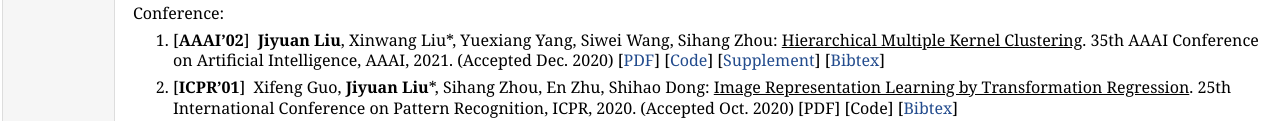
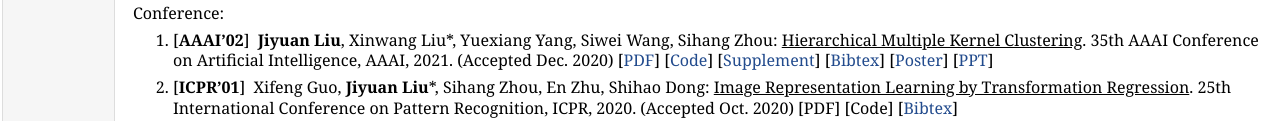
Before and after one commit to bysen32/bysen32.github.io, a plain HTML site: page index.html in a window 1280 px wide. Shown: the part 828-949 px from the top of the page. Drawn offline with Linux system fonts and the light colour scheme.

Commit message:
add poster and ppt of AAAI21 HMKC

```diff
--- a/index.html
+++ b/index.html
@@ -58,7 +58,7 @@ RSS Feed: <a href="http://feed43.com/liujiyuan13.xml"><i>http://feed43.com/liuji
 <h2>Publication</h2>
 <p>Conference:</p>
 <ol>
-<li><p>[<b>AAAI&rsquo;02</b>]&nbsp;&nbsp;<b>Jiyuan Liu</b>, Xinwang Liu*, Yuexiang Yang, Siwei Wang, Sihang Zhou: <u>Hierarchical Multiple Kernel Clustering</u>. 35th AAAI Conference on Artificial Intelligence, AAAI, 2021. (Accepted Dec. 2020) [<a href="pubs/HMKC.pdf">PDF</a>] [<a href="https://github.com/liujiyuan13/HMKC-code_release">Code</a>] [<a href="pubs/HMKC_Appendix.pdf">Supplement</a>] [<a href="bibs/Hierarchical_Multiple_Kernel_Clustering.bib">Bibtex</a>]</p>
+<li><p>[<b>AAAI&rsquo;02</b>]&nbsp;&nbsp;<b>Jiyuan Liu</b>, Xinwang Liu*, Yuexiang Yang, Siwei Wang, Sihang Zhou: <u>Hierarchical Multiple Kernel Clustering</u>. 35th AAAI Conference on Artificial Intelligence, AAAI, 2021. (Accepted Dec. 2020) [<a href="pubs/HMKC.pdf">PDF</a>] [<a href="https://github.com/liujiyuan13/HMKC-code_release">Code</a>] [<a href="pubs/HMKC_Appendix.pdf">Supplement</a>] [<a href="bibs/Hierarchical_Multiple_Kernel_Clustering.bib">Bibtex</a>] [<a href="pubs/HMKC_Poster.pdf">Poster</a>] [<a href="pubs/HMKC_PPT.pdf">PPT</a>]</p>
 </li>
 <li><p>[<b>ICPR&rsquo;01</b>]&nbsp;&nbsp;Xifeng Guo, <b>Jiyuan Liu</b>*, Sihang Zhou, En Zhu, Shihao Dong: <u>Image Representation Learning by Transformation Regression</u>. 25th International Conference on Pattern Recognition, ICPR, 2020. (Accepted Oct. 2020) [PDF] [Code] [<a href="bibs/Image_Representation_Learning_by_Transformation_Regression.bib">Bibtex</a>]</p>
 </li>
```
Also changed, not shown: Instruction.txt (added), 3 other files.
